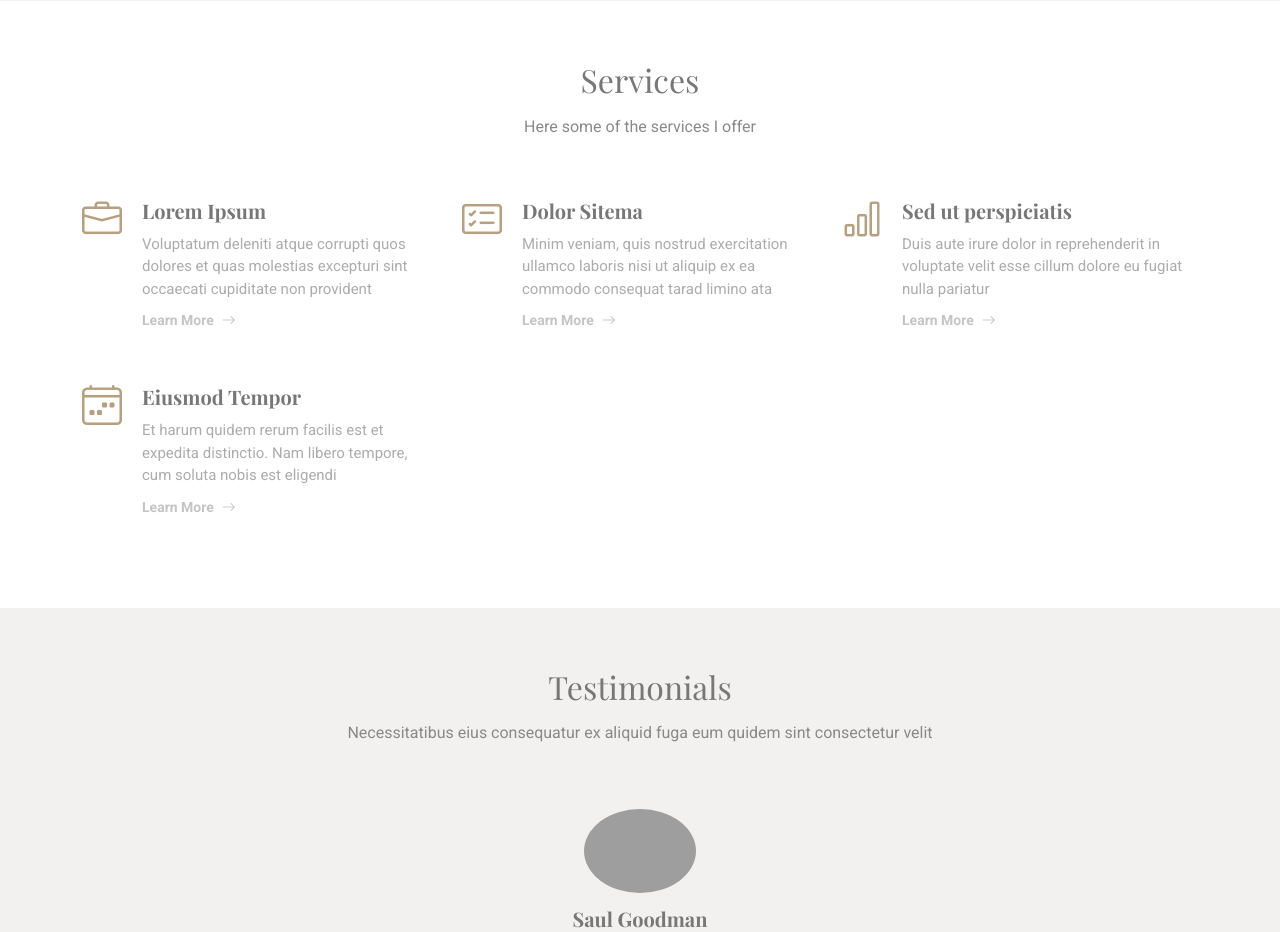
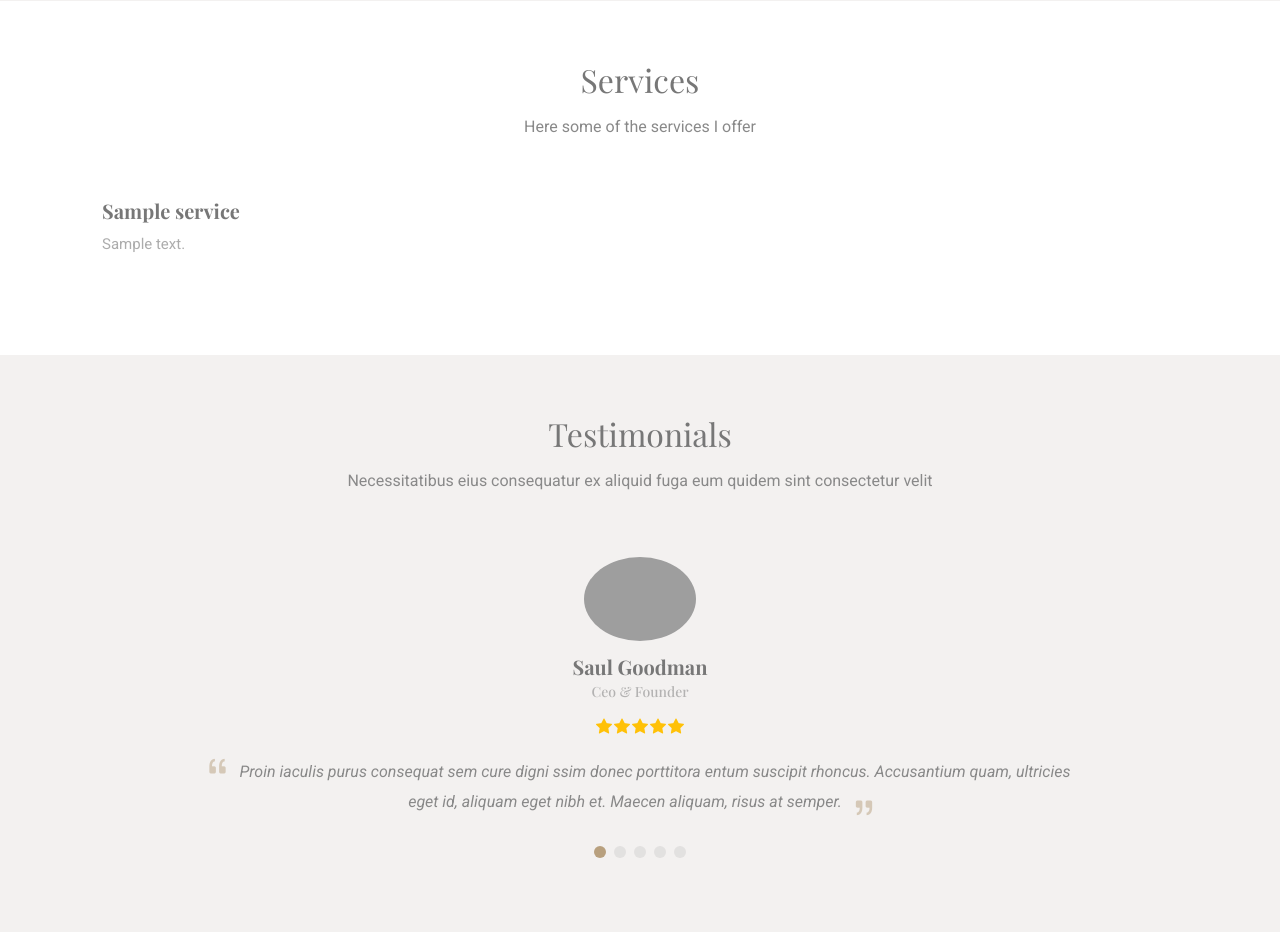
Before and after one commit to ProfKache/portfolio, a Django app: page / in a window 1280 px wide. Shown: the part 1715-2647 px from the top of the page. Run offline with Django 5.2, Linux system fonts and the light colour scheme; tables that the repository leaves empty hold one stand-in row (values such as "Sample post"); parts of the project's set-up code (start-up, migrations or seed data) failed here and were passed over; some libraries are stand-ins or nearby versions; some web fonts are replaced; grey boxes are pictures that could not be loaded.

Commit message:
Finish Service offered Section with dynamic implementation

```diff
--- a/templates/index.html
+++ b/templates/index.html
@@ -116,65 +116,19 @@
     <!-- End Section Title -->
     <div class="container">
       <div class="row gy-4">
+        {% for service in services %}
           <div class="col-lg-4 col-md-6 service-item d-flex"
                data-aos="fade-up"
                data-aos-delay="100">
             <div class="icon flex-shrink-0">
-            <i class="bi bi-briefcase"></i>
+              <i class="{{ service.icon }}"></i>
             </div>
             <div>
-            <h4 class="title">Lorem Ipsum</h4>
-            <p class="description">
-              Voluptatum deleniti atque corrupti quos dolores et quas molestias excepturi sint occaecati cupiditate non provident
-            </p>
-            <a href="service-details.html" class="readmore stretched-link"><span>Learn More</span><i class="bi bi-arrow-right"></i></a>
+              <h4 class="title">{{ service.title }}</h4>
+              <p class="description">{{ service.description }}</p>
             </div>
           </div>
-        <!-- End Service Item -->
-        <div class="col-lg-4 col-md-6 service-item d-flex"
-             data-aos="fade-up"
-             data-aos-delay="200">
-          <div class="icon flex-shrink-0">
-            <i class="bi bi-card-checklist"></i>
-          </div>
-          <div>
-            <h4 class="title">Dolor Sitema</h4>
-            <p class="description">
-              Minim veniam, quis nostrud exercitation ullamco laboris nisi ut aliquip ex ea commodo consequat tarad limino ata
-            </p>
-            <a href="service-details.html" class="readmore stretched-link"><span>Learn More</span><i class="bi bi-arrow-right"></i></a>
-          </div>
-        </div>
-        <!-- End Service Item -->
-        <div class="col-lg-4 col-md-6 service-item d-flex"
-             data-aos="fade-up"
-             data-aos-delay="300">
-          <div class="icon flex-shrink-0">
-            <i class="bi bi-bar-chart"></i>
-          </div>
-          <div>
-            <h4 class="title">Sed ut perspiciatis</h4>
-            <p class="description">
-              Duis aute irure dolor in reprehenderit in voluptate velit esse cillum dolore eu fugiat nulla pariatur
-            </p>
-            <a href="service-details.html" class="readmore stretched-link"><span>Learn More</span><i class="bi bi-arrow-right"></i></a>
-          </div>
-        </div>
-        <!-- End Service Item -->
-        <div class="col-lg-4 col-md-6 service-item d-flex"
-             data-aos="fade-up"
-             data-aos-delay="600">
-          <div class="icon flex-shrink-0">
-            <i class="bi bi-calendar4-week"></i>
-          </div>
-          <div>
-            <h4 class="title">Eiusmod Tempor</h4>
-            <p class="description">
-              Et harum quidem rerum facilis est et expedita distinctio. Nam libero tempore, cum soluta nobis est eligendi
-            </p>
-            <a href="service-details.html" class="readmore stretched-link"><span>Learn More</span><i class="bi bi-arrow-right"></i></a>
-          </div>
-        </div>
+        {% endfor %}
         <!-- End Service Item -->
       </div>
     </div>
```
Lines whose indentation alone changed are shown as unchanged.
